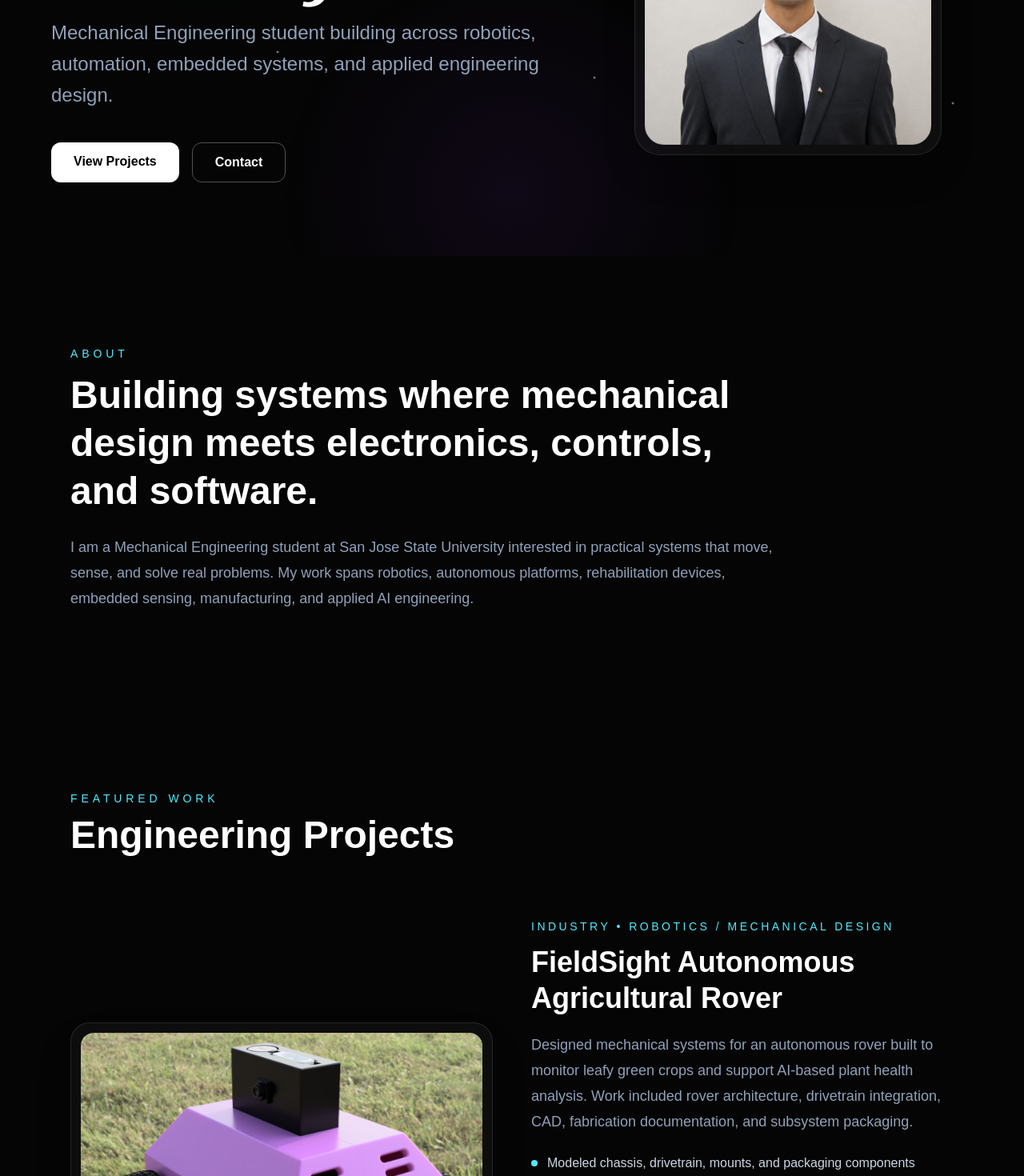
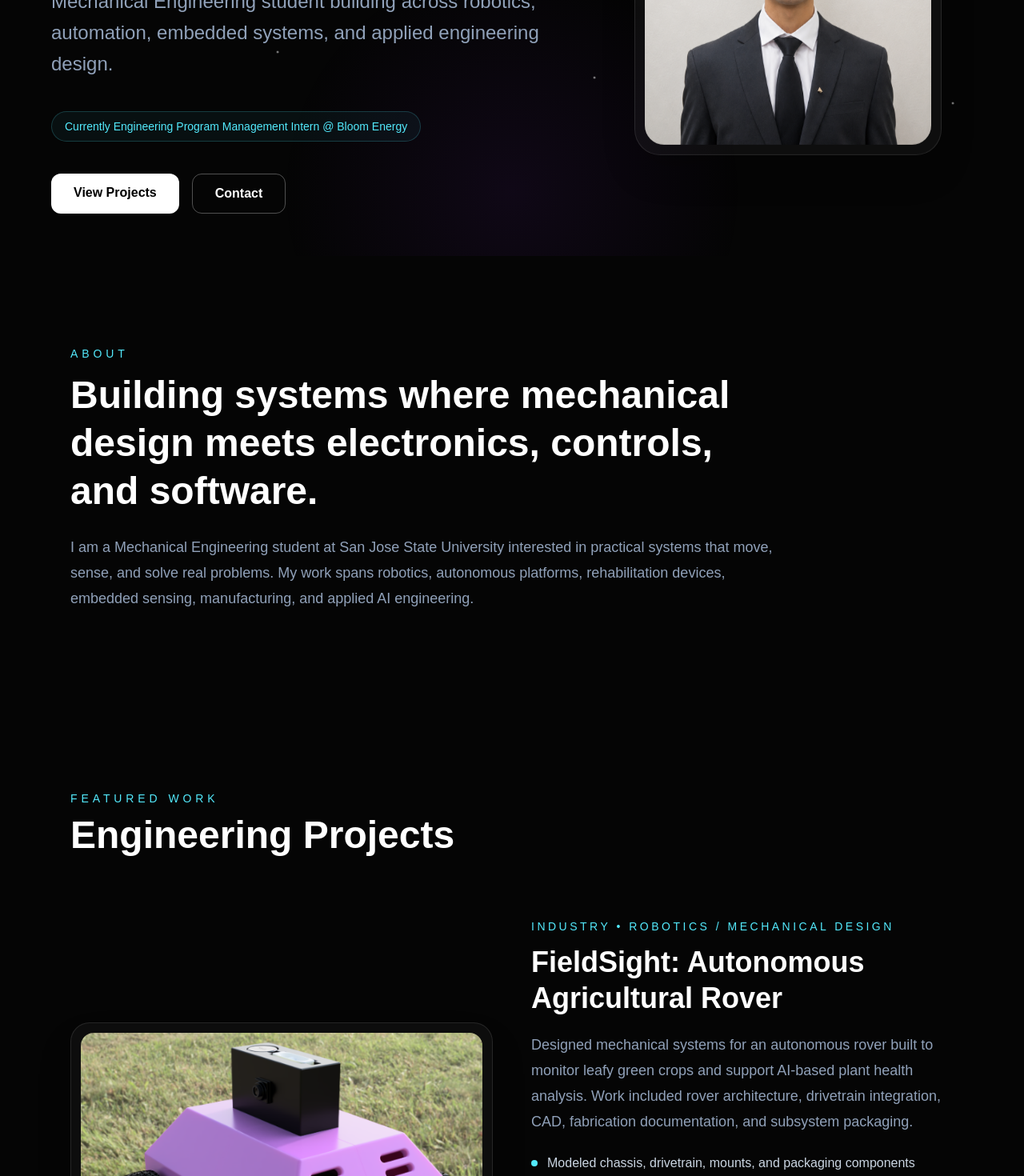
Before and after one commit to abhimahajan-1/portfolio, a Next.js app: page / in a window 1280 px wide. Shown: the part 480-1950 px from the top of the page at 80% size. Built offline with nearby package versions, Linux system fonts and the light colour scheme.

Commit message:
Add Bloom Energy internship

```diff
--- a/app/page.tsx
+++ b/app/page.tsx
@@ -1,7 +1,7 @@
 const featuredProjects = [
 
    {
-    title: "FieldSight Autonomous Agricultural Rover",
+    title: "FieldSight: Autonomous Agricultural Rover",
     category: "Industry • Robotics / Mechanical Design",
     image: "/images/fieldsight-render.png",
     description:
@@ -131,6 +131,12 @@ const techStack = [
 
 const experience = [
   {
+  title: "Engineering Program Management Intern",
+  org: "Bloom Energy",
+  description:
+    "Supporting cross-functional engineering programs through technical coordination, schedule management, stakeholder communication, and engineering project execution.",
+  },
+  {
     title: "Mechanical Engineering Researcher",
     org: "Upper Limb Exoskeleton Optimization for Pediatric Rehabilitation",
     description:
@@ -138,7 +144,7 @@ const experience = [
   },
   {
     title: "Mechanical Engineer",
-    org: "FieldSight Autonomous Agricultural Rover",
+    org: "FieldSight: Autonomous Agricultural Rover",
     description:
       "Designed and integrated drivetrain and chassis systems for an autonomous agricultural rover, contributing CAD models, engineering drawings, manufacturability planning, and fabrication support.",
   },
@@ -495,6 +501,10 @@ export default function Home() {
               automation, embedded systems, and applied engineering design.
             </p>
 
+            <div className="mb-10 inline-flex items-center rounded-full border border-cyan-300/20 bg-cyan-300/5 px-4 py-2 text-sm text-cyan-300">
+              Currently Engineering Program Management Intern @ Bloom Energy
+            </div>
+
             <div className="flex flex-col justify-center gap-4 sm:flex-row lg:justify-start">
               <a
                 href="#featured"
```
